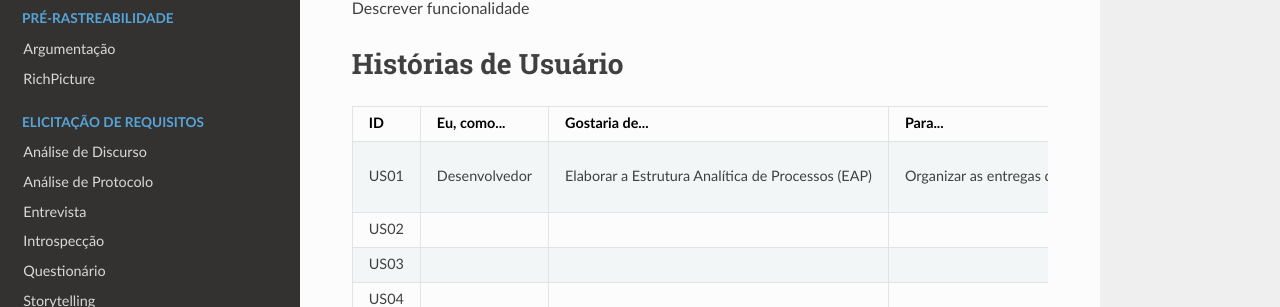
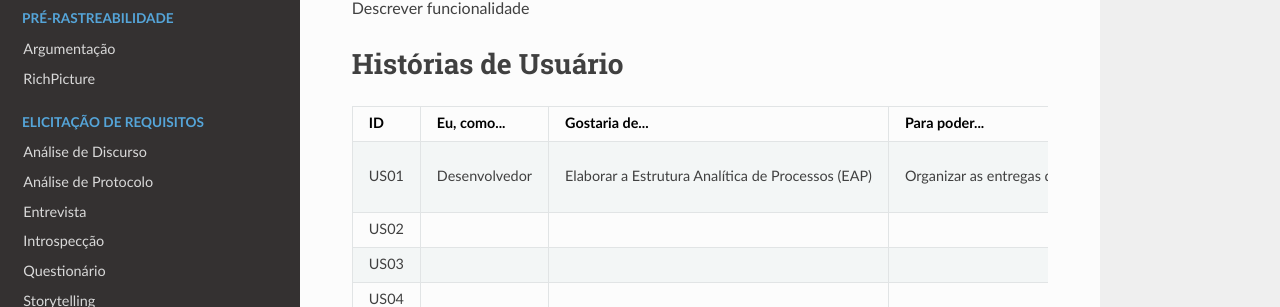
Before and after one commit to joberthrogers18/2018.2-Requisitos-Pinterest, an MkDocs documentation site: the page built from docs/backlog.md, in a window 1280 px wide and 900 px high, scrolled down 686 px. Shown: the part 144-451 px from the top of the window. Built offline with MkDocs 1.6.1, drawn with Linux system fonts in a browser that asks for light colours; nearby versions of some CDN libraries; old or Windows-style settings are respelled for this version of MkDocs.

Commit message:
Edited spaces

```diff
--- a/docs/backlog.md
+++ b/docs/backlog.md
@@ -24,7 +24,7 @@
 
 # Histórias de Usuário
 
-| ID | Eu, como... | Gostaria de...  | Para...  | Critérios de Aceitação | Pontuação  | Prioridade|
+| ID | Eu, como... | Gostaria de...  | Para poder...  | Critérios de Aceitação | Pontuação  | Prioridade|
 |--|--|--|--|--|--|--|
 | US01 | Desenvolvedor | Elaborar a Estrutura Analítica de Processos (EAP)  | Organizar as entregas do projeto e a subdivisão de tarefas | - Todas as entregas do escopo do projeto previstas; <br> - Divisão das entregas por release; <br> - Divisão do projeto em fases | 6 | High |
 | US02 |  |  |  |  | ||
```
